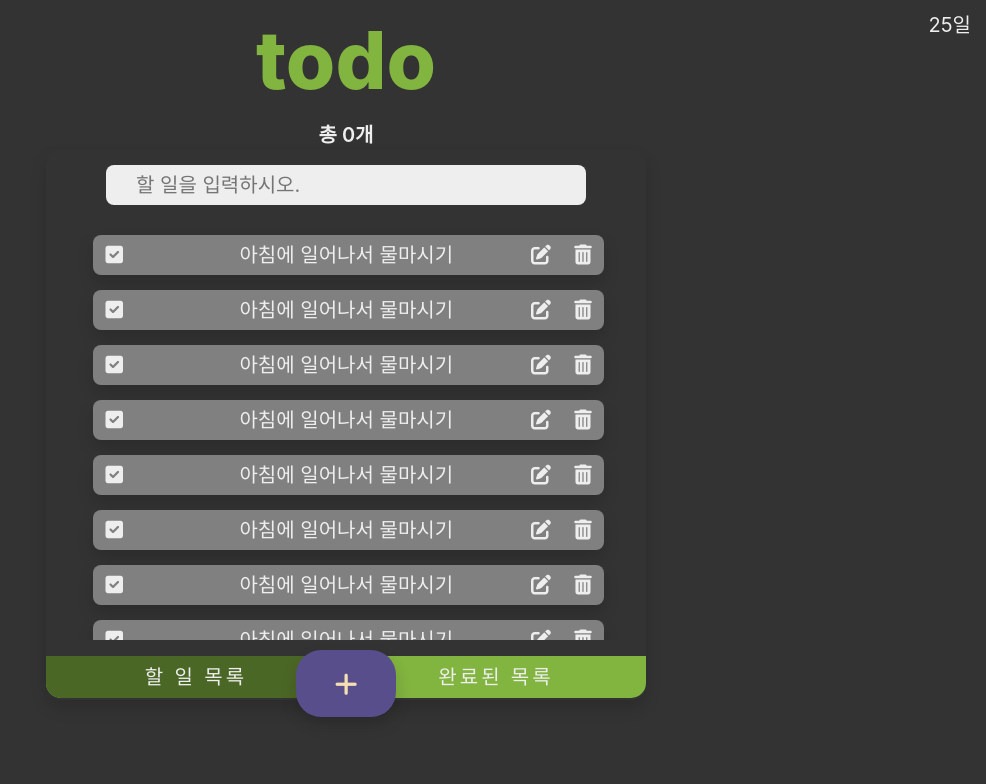
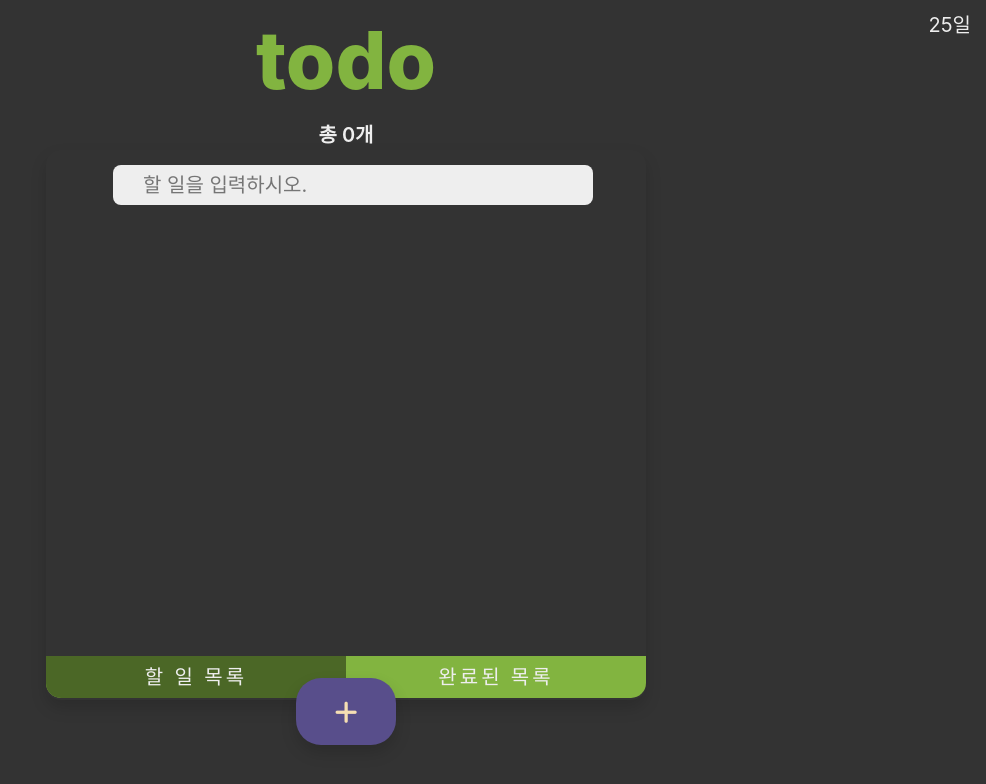
Before and after one commit to Cheol-Cheol/vue-todo, a Vue app: page / in a window 1280 px wide. Shown: the top 784 px of the page, without its empty margins (294-1280 px from the left). Built offline with nearby package versions, Linux system fonts and the light colour scheme.

Commit message:
✨ 할 일 추가 렌더링 기능

```diff
--- a/src/App.vue
+++ b/src/App.vue
@@ -2,7 +2,7 @@
   <div class="fixed">{{ date() }}일</div>
   <div class="container">
     <TodoHeader :todoItems="todoItems" />
-    <TodoContainer :todoItems="todoItems" />
+    <TodoContainer :todoItems="todoItems" @addOneTodo="addOneTodo" />
   </div>
 </template>
 
@@ -21,6 +21,9 @@ export default {
     date() {
       const now = new Date();
       return now.getDate();
+    },
+    addOneTodo(data) {
+      this.todoItems.unshift(data.item);
     },
   },
   created() {
--- a/src/components/List.vue
+++ b/src/components/List.vue
@@ -1,50 +1,8 @@
 <template>
   <ul>
-    <li class="row shadow">
+    <li v-for="todoItem in todoItems" :key="todoItem" class="row shadow">
       <span class="col-1"><i class="check fas fa-check-square"></i></span>
-      <span class="col-9 li-text">아침에 일어나서 물마시기</span>
-      <span class="col-1"><i class="fas fa-edit"></i></span>
-      <span class="col-1"><i class="fas fa-trash-alt"></i></span>
-    </li>
-    <li class="row shadow">
-      <span class="col-1"><i class="check fas fa-check-square"></i></span>
-      <span class="col-9 li-text">아침에 일어나서 물마시기</span>
-      <span class="col-1"><i class="fas fa-edit"></i></span>
-      <span class="col-1"><i class="fas fa-trash-alt"></i></span>
-    </li>
-    <li class="row shadow">
-      <span class="col-1"><i class="check fas fa-check-square"></i></span>
-      <span class="col-9 li-text">아침에 일어나서 물마시기</span>
-      <span class="col-1"><i class="fas fa-edit"></i></span>
-      <span class="col-1"><i class="fas fa-trash-alt"></i></span>
-    </li>
-    <li class="row shadow">
-      <span class="col-1"><i class="check fas fa-check-square"></i></span>
-      <span class="col-9 li-text">아침에 일어나서 물마시기</span>
-      <span class="col-1"><i class="fas fa-edit"></i></span>
-      <span class="col-1"><i class="fas fa-trash-alt"></i></span>
-    </li>
-    <li class="row shadow">
-      <span class="col-1"><i class="check fas fa-check-square"></i></span>
-      <span class="col-9 li-text">아침에 일어나서 물마시기</span>
-      <span class="col-1"><i class="fas fa-edit"></i></span>
-      <span class="col-1"><i class="fas fa-trash-alt"></i></span>
-    </li>
-    <li class="row shadow">
-      <span class="col-1"><i class="check fas fa-check-square"></i></span>
-      <span class="col-9 li-text">아침에 일어나서 물마시기</span>
-      <span class="col-1"><i class="fas fa-edit"></i></span>
-      <span class="col-1"><i class="fas fa-trash-alt"></i></span>
-    </li>
-    <li class="row shadow">
-      <span class="col-1"><i class="check fas fa-check-square"></i></span>
-      <span class="col-9 li-text">아침에 일어나서 물마시기</span>
-      <span class="col-1"><i class="fas fa-edit"></i></span>
-      <span class="col-1"><i class="fas fa-trash-alt"></i></span>
-    </li>
-    <li class="row shadow">
-      <span class="col-1"><i class="check fas fa-check-square"></i></span>
-      <span class="col-9 li-text">아침에 일어나서 물마시기</span>
+      <span class="col-9 li-text">{{ todoItem }}</span>
       <span class="col-1"><i class="fas fa-edit"></i></span>
       <span class="col-1"><i class="fas fa-trash-alt"></i></span>
     </li>
@@ -54,6 +12,9 @@
 <script>
 export default {
   name: "List",
+  props: {
+    todoItems: Array,
+  },
 };
 </script>
 
--- a/src/components/TodoContainer.vue
+++ b/src/components/TodoContainer.vue
@@ -7,7 +7,7 @@
       placeholder="할 일을 입력하시오."
     />
 
-    <List />
+    <List :todoItems="todoItems" />
 
     <!-- NavBar -->
     <nav class="d-flex justify-content-around">
@@ -36,11 +36,18 @@ export default {
       showModal: false,
     };
   },
+  props: {
+    todoItems: Array,
+  },
   methods: {
     addTodo() {
       if (this.newTodoItem !== "") {
-        localStorage.setItem(this.newTodoItem, this.newTodoItem);
+        const obj = {
+          item: this.newTodoItem,
+        };
+        localStorage.setItem(this.newTodoItem, JSON.stringify(obj));
         this.newTodoItem = "";
+        this.$emit("addOneTodo", obj);
       } else {
         // 모달창
         this.showModal = true;
@@ -62,6 +69,7 @@ export default {
 }
 input {
   margin: 15px;
+  margin-right: 1px;
   width: 80%;
   padding: 5px 30px;
   font-size: 20px;
@@ -81,7 +89,7 @@ input {
   position: absolute;
   left: 0;
   right: 0;
-  bottom: 83px;
+  bottom: 55px;
   margin-left: auto;
   margin-right: auto;
   width: 100px;
```
